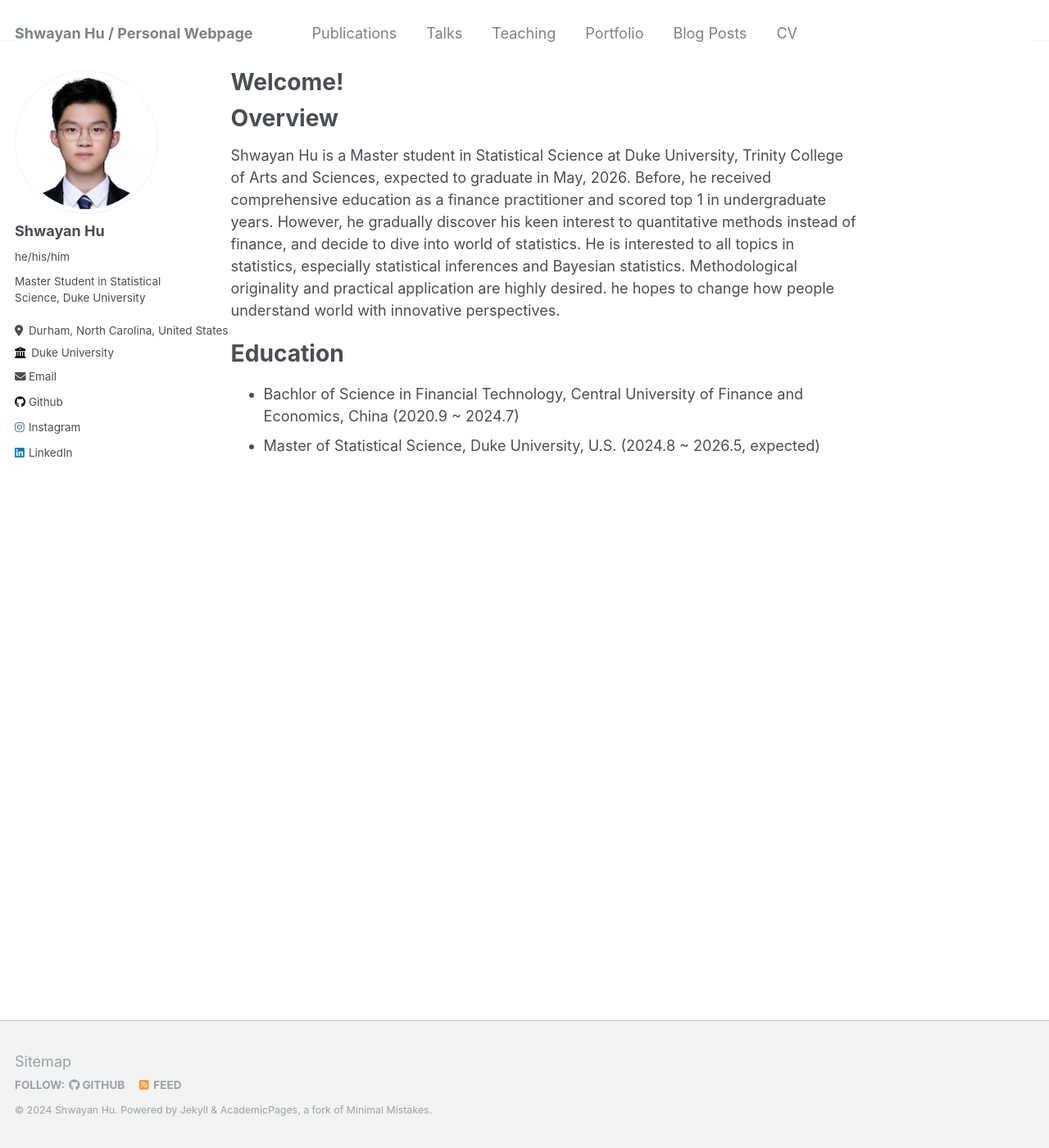
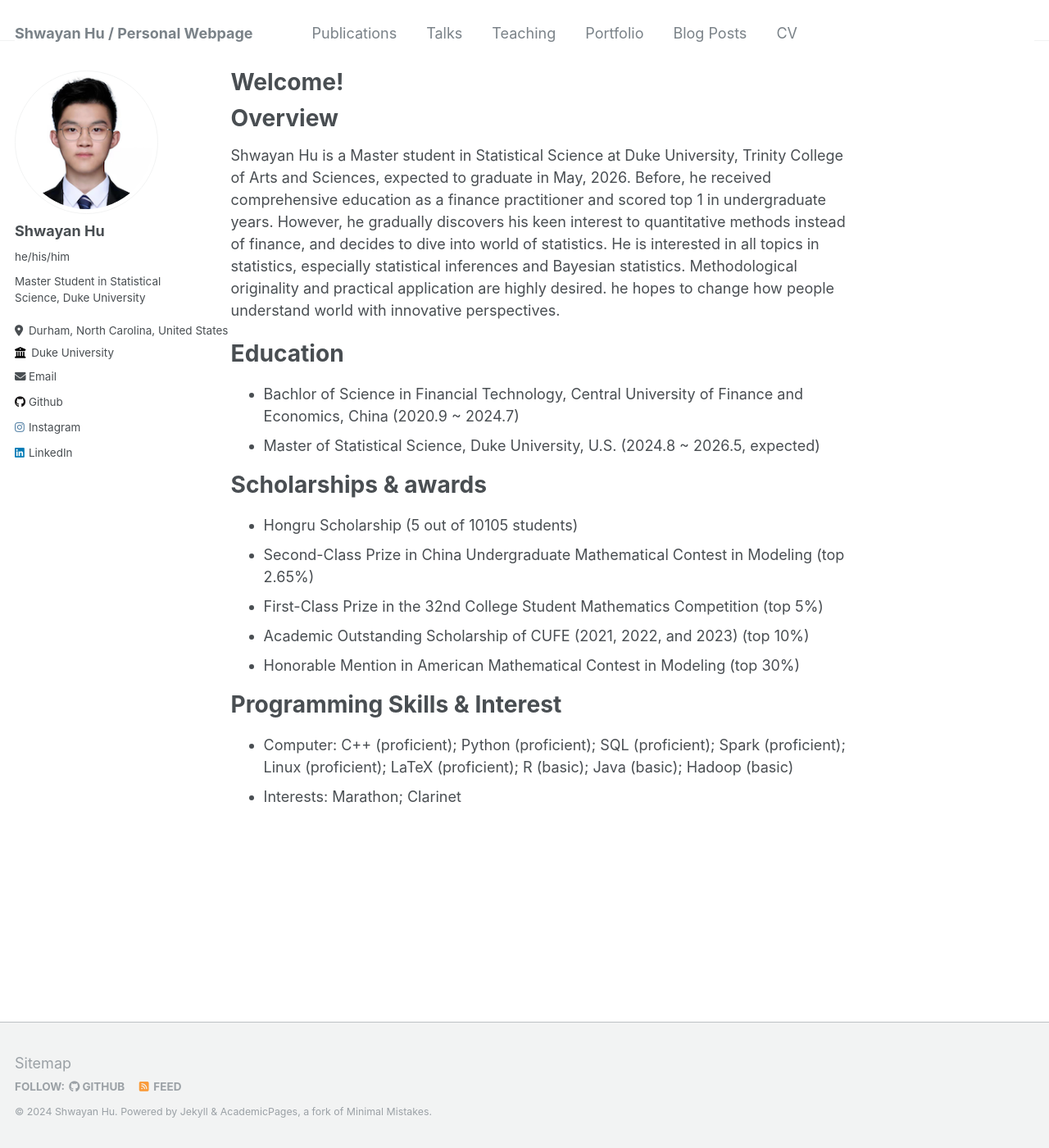
Before and after one commit to ShwayanHu/ShwayanHu.github.io, a Jekyll site: the page built from _pages/about.md, in a window 1280 px wide and 1400 px high. Shown: the whole window at 82% size. Built offline with Jekyll 4.4.1, drawn with Linux system fonts in a browser that asks for light colours.

Commit message:
Update about.md

```diff
--- a/_pages/about.md
+++ b/_pages/about.md
@@ -9,9 +9,20 @@ redirect_from:
 
 # Overview
 
-Shwayan Hu is a Master student in Statistical Science at Duke University, Trinity College of Arts and Sciences, expected to graduate in May, 2026. Before, he received comprehensive education as a finance practitioner and scored top 1 in undergraduate years. However, he gradually discover his keen interest to quantitative methods instead of finance, and decide to dive into world of statistics. He is interested to all topics in statistics, especially statistical inferences and Bayesian statistics. Methodological originality and practical application are highly desired. he hopes to change how people understand world with innovative perspectives.
+Shwayan Hu is a Master student in Statistical Science at Duke University, Trinity College of Arts and Sciences, expected to graduate in May, 2026. Before, he received comprehensive education as a finance practitioner and scored top 1 in undergraduate years. However, he gradually discovers his keen interest to quantitative methods instead of finance, and decides to dive into world of statistics. He is interested in all topics in statistics, especially statistical inferences and Bayesian statistics. Methodological originality and practical application are highly desired. he hopes to change how people understand world with innovative perspectives.
 
 # Education
 
 -   Bachlor of Science in Financial Technology, Central University of Finance and Economics, China (2020.9 ~ 2024.7)
 -   Master of Statistical Science, Duke University, U.S. (2024.8 ~ 2026.5, expected)
+
+# Scholarships & awards
+- Hongru Scholarship (5 out of 10105 students)
+- Second-Class Prize in China Undergraduate Mathematical Contest in Modeling (top 2.65%)
+- First-Class Prize in the 32nd College Student Mathematics Competition (top 5%)
+- Academic Outstanding Scholarship of CUFE (2021, 2022, and 2023) (top 10%)
+- Honorable Mention in American Mathematical Contest in Modeling (top 30%)
+
+# Programming Skills & Interest
+- Computer: C++ (proficient); Python (proficient); SQL (proficient); Spark (proficient); Linux (proficient); LaTeX (proficient); R (basic); Java (basic); Hadoop (basic)
+- Interests: Marathon; Clarinet
```
